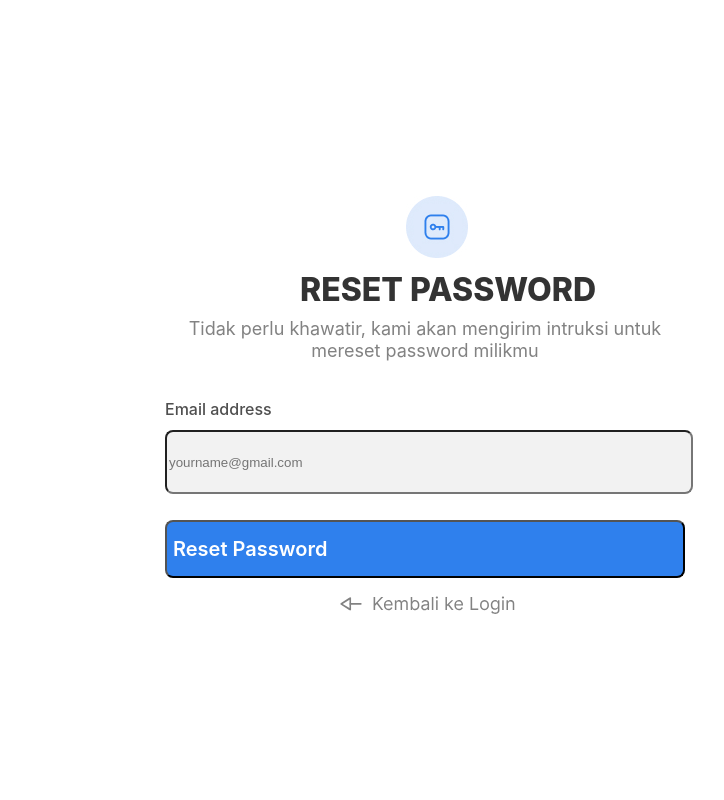
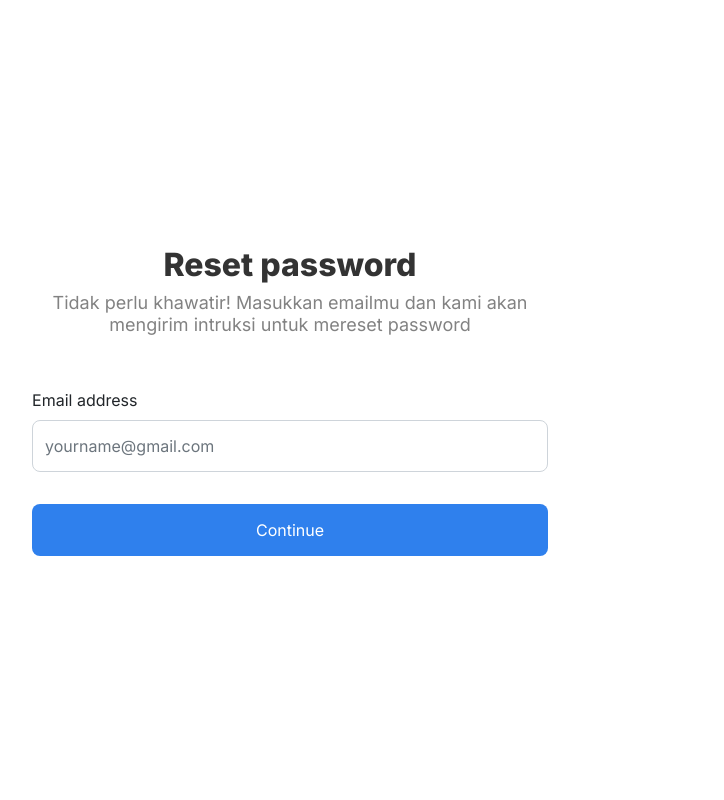
Before and after one commit to fikrilal/Titu-Laundry-Admin-Website, a PHP site: page /reset.html in a window 1280 px wide. Shown: the whole page, without its empty margins (350-1074 px from the left). Run offline with PHP 8.4, Linux system fonts and the light colour scheme.

Commit message:
update interface reset password

```diff
--- a/reset.html
+++ b/reset.html
@@ -1,51 +1,42 @@
-<!DOCTYPE html>
+<!doctype html>
 <html lang="en">
+  <head>
+    <!-- Required meta tags -->
+    <meta charset="utf-8">
+    <meta name="viewport" content="width=device-width, initial-scale=1, shrink-to-fit=no">
 
-  <head>
-    <meta charset="UTF-8" />
-    <link rel="stylesheet" href="stylereset.css">
-    <meta http-equiv="X-UA-Compatible" content="IE=edge" />
-    <meta name="viewport" content="width=device-width, initial-scale=1.0" />
-    <title>reset Password</title>
-    <!-- <link href="https://cdn.jsdelivr.net/npm/bootstrap@5.1.3/dist/css/bootstrap.min.css" rel="stylesheet"> -->
-  </head>
+    <!-- Bootstrap CSS -->
+    <link rel="stylesheet" href="https://cdn.jsdelivr.net/npm/bootstrap@4.3.1/dist/css/bootstrap.min.css"
+        integrity="sha384-ggOyR0iXCbMQv3Xipma34MD+dH/1fQ784/j6cY/iJTQUOhcWr7x9JvoRxT2MZw1T" crossorigin="anonymous">
 
+    <link rel="stylesheet" href="style.css">
+
+    <link rel="preconnect" href="https://fonts.googleapis.com">
+    <link rel="preconnect" href="https://fonts.gstatic.com" crossorigin>
+    <link href="https://fonts.googleapis.com/css2?family=Inter:wght@300;400;500;600;700;800;900&display=swap"
+        rel="stylesheet">
+</head>
   <body>
-    <div class="container d-flex flex-column">
-      <div class="row align-items-center justify-content-center
-          min-vh-100">
-        <div class="col-12 col-md-8 col-lg-4">
-          <div class="card shadow-sm">
-            <div class="card-body">
-                <div class="gambarreset">
-                    <img src="gambarreset1.jpg">
-                  </div>
 
-              <div class="namareset">
-                <p>RESET PASSWORD</p></div>
-                <div>
-                    <p class="bawahreset">Tidak perlu khawatir, kami akan mengirim intruksi untuk mereset password milikmu
-                    </p>
-              </div>
-              <form>
-                <div class="email">
-                  <label for="email" class="form-label">Email address</label>
-                  <input type="email" id="email" class="form-control" name="email" placeholder="yourname@gmail.com"
-                    required="">
-                    <button class="button">
-                        Reset Password
-                      </button>
+    <section class="reset-password">
+        <div class="row justify-content-center align-items-center h-100">
+            <div class="col-5">
+                <div class="reset">
+                    <h1>Reset password</h1>
+                    <p>Tidak perlu khawatir! Masukkan emailmu dan kami akan mengirim intruksi untuk mereset password</p>
                 </div>
-                <div >
-                <button class="back"> <img src="kembali.svg"></button>
+
+                <div class="reset-form">
+                    <label for="email" class="form-label">Email address</label>
+                    <input type="email" class="form-control" id="email" placeholder="yourname@gmail.com">
+
+                    <button class="resetBtn">Continue</button>
+
+                </div>
             </div>
-              </form>
+        </div>
+    </section>
 
-            </div>
-          </div>
-        </div>
-      </div>
-    </div>
+    <script src="https://cdn.jsdelivr.net/npm/bootstrap@5.2.2/dist/js/bootstrap.bundle.min.js" integrity="sha384-OERcA2EqjJCMA+/3y+gxIOqMEjwtxJY7qPCqsdltbNJuaOe923+mo//f6V8Qbsw3" crossorigin="anonymous"></script>
   </body>
-
 </html>
--- a/style.css
+++ b/style.css
@@ -121,7 +121,6 @@
 }
 
 .reset-form input {
-  text-align: center;
   height: 52px;
   border-radius: 8px;
 }
```
